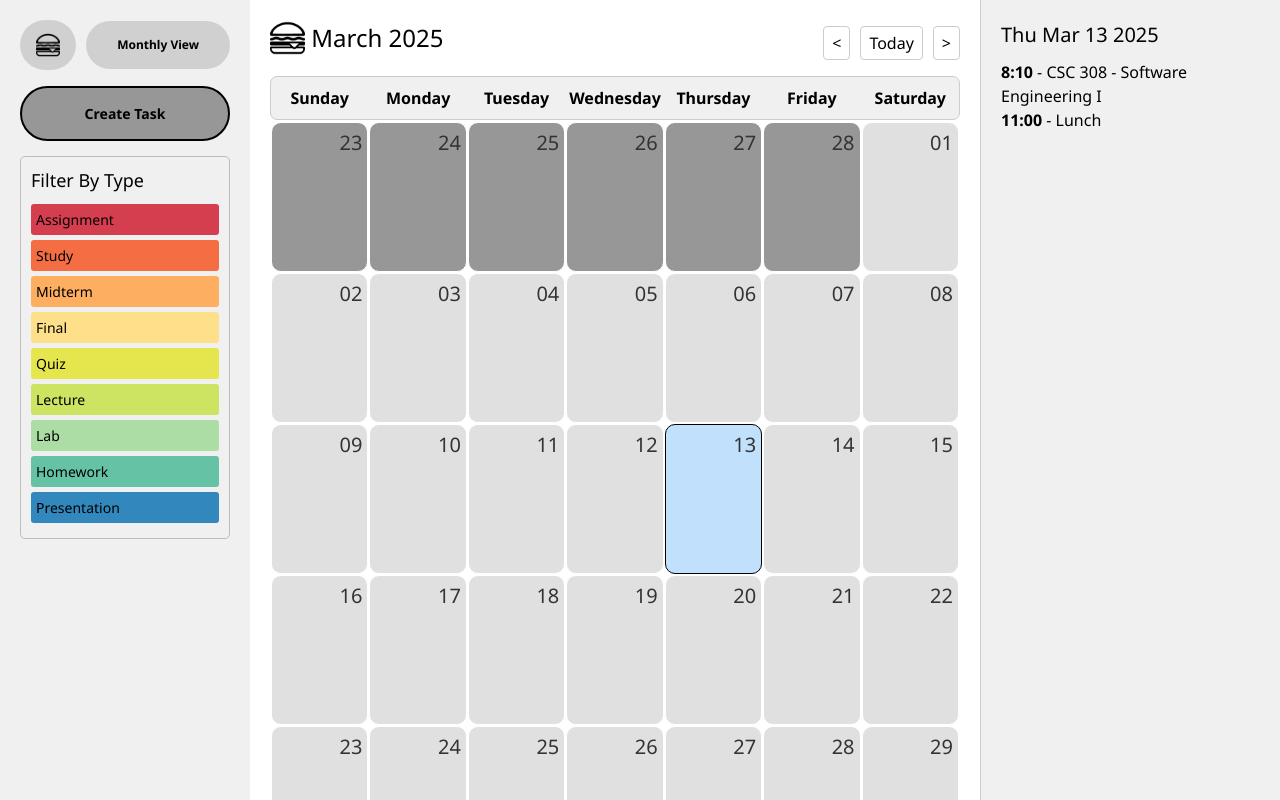
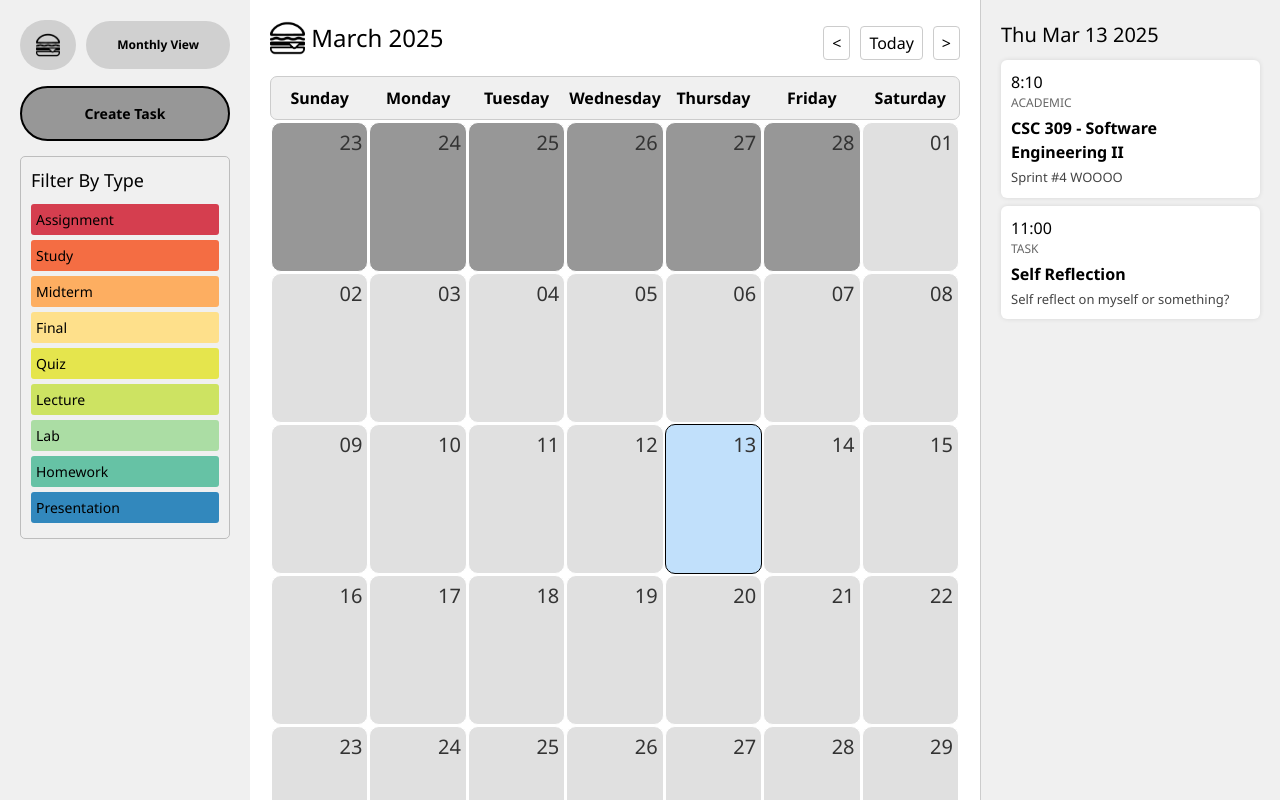
Before and after one commit to siyche/Team-Hamburger, a React (Vite) app in the folder packages/react-frontend/: page / in a window 1280 px wide. Built offline with nearby package versions, Linux system fonts and the light colour scheme; sample sign-in values are in the browser's storage; a web font is replaced by a local one.

Commit message:
added containers for currentdayview events/tasks note: that will need to pass in backend data (i.e. fetch)
added title field to backend event schema, modified createtaskform.jsx

```diff
--- a/packages/react-frontend/src/components/CreateTaskForm.jsx
+++ b/packages/react-frontend/src/components/CreateTaskForm.jsx
@@ -11,6 +11,7 @@ const CreateTaskForm = ({ onSubmit, onCancel }) => {
   const [inProgress, setInProgress] = useState(false);
   const [courseDept, setCourseDept] = useState("CSC");
   const [courseNo, setCourseNo] = useState("");
+  const [title, setTitle] = useState("");
   const [details, setDetails] = useState("");
 
   const handleSubmit = (e) => {
@@ -28,6 +29,7 @@ const CreateTaskForm = ({ onSubmit, onCancel }) => {
         amount: 0,
         label: priority,
       },
+      title,
       details,
     };
 
@@ -161,6 +163,17 @@ const CreateTaskForm = ({ onSubmit, onCancel }) => {
         </>
       )}
       <div className="form-group">
+        <label htmlFor="title">Title:</label>
+          <input
+          type="text"
+          id="title"
+          name="title"
+          value={title}
+          onChange={(e) => setTitle(e.target.value)}
+          required
+          />
+      </div>
+      <div className="form-group">
         <label htmlFor="details">Details:</label>
         <textarea
           id="details"
--- a/packages/react-frontend/src/components/CurrentDayView.jsx
+++ b/packages/react-frontend/src/components/CurrentDayView.jsx
@@ -2,23 +2,35 @@ import React from 'react';
 import '../styles/CurrentDayView.css';
 
 const CurrentDayView = ({ selectedDay }) => {
-    // Sample events -> will eventually include dynamic fetching
+    // TODO: add ability to edit and delete events
     const sampleEvents = [
-        { time: "8:10", title: "CSC 308 - Software Engineering I" },
-        { time: "11:00", title: "Lunch"}
-    ];
+        {
+          time: "8:10",
+          type: "Academic",
+          title: "CSC 309 - Software Engineering II",
+          details: "Sprint #4 WOOOO",
+        },
+        {
+          time: "11:00",
+          type: "Task",
+          title: "Self Reflection",
+          details: "Self reflect on myself or something?",
+        },
+      ];
 
     return (
         <div className="current-day-view">
         {/* Display the selected day's full date */}
         <h3>{selectedDay.toDateString()}</h3>
         <div className="events">
-            {sampleEvents.map((event, index) => (
+          {sampleEvents.map((event, index) => (
             <div key={index} className="event-item">
-                <span className="event-time">{event.time}</span> -{" "}
-                <span className="event-title">{event.title}</span>
+              <div className="event-time">{event.time}</div>
+              <div className="event-type">{event.type}</div>
+              <div className="event-title">{event.title}</div>
+              <div className="event-details">{event.details}</div>
             </div>
-            ))}
+          ))}
         </div>
         </div>
     );
--- a/packages/react-frontend/src/styles/CreateTaskForm.css
+++ b/packages/react-frontend/src/styles/CreateTaskForm.css
@@ -21,8 +21,10 @@
     color: #333;
   }
 
+  /* Input fields and text areas styling*/
   .form-group input[type="date"],
   .form-group input[type="time"],
+  .form-group input[type="text"],
   .form-group select,
   .form-group textarea {
     padding: 8px;
@@ -35,6 +37,7 @@
 
   .form-group input[type="date"]:focus,
   .form-group input[type="time"]:focus,
+  .form-group input[type="text"],
   .form-group select:focus,
   .form-group textarea:focus {
     border-color: #888;
--- a/packages/react-frontend/src/styles/CurrentDayView.css
+++ b/packages/react-frontend/src/styles/CurrentDayView.css
@@ -2,7 +2,6 @@
 
 .current-day-view {
     width: 200px;
-    /* Adjust as needed */
     padding: 20px;
     background-color: #f0f0f0;
     border-left: 1px solid #ccc;
@@ -15,6 +14,27 @@
     margin-bottom: 10px;
 }
 
-.event-time {
+.event-item {
+    background-color: #ffffff;
+    padding: 10px;
+    margin-bottom: 8px;
+    border-radius: 6px;
+    box-shadow: 0 0 5px rgba(0,0,0,0.1);
+}
+
+.event-type {
+    font-size: 12px;
+    color: #666;
+    text-transform: uppercase;
+    margin-bottom: 4px;
+}
+
+.event-title {
     font-weight: bold;
+    margin-bottom: 4px;
 }
+
+.event-details {
+    font-size: 13px;
+    color: #444;
+}
```
Also changed, not shown: 1 other file (tests, documents, lock files or other folders).
